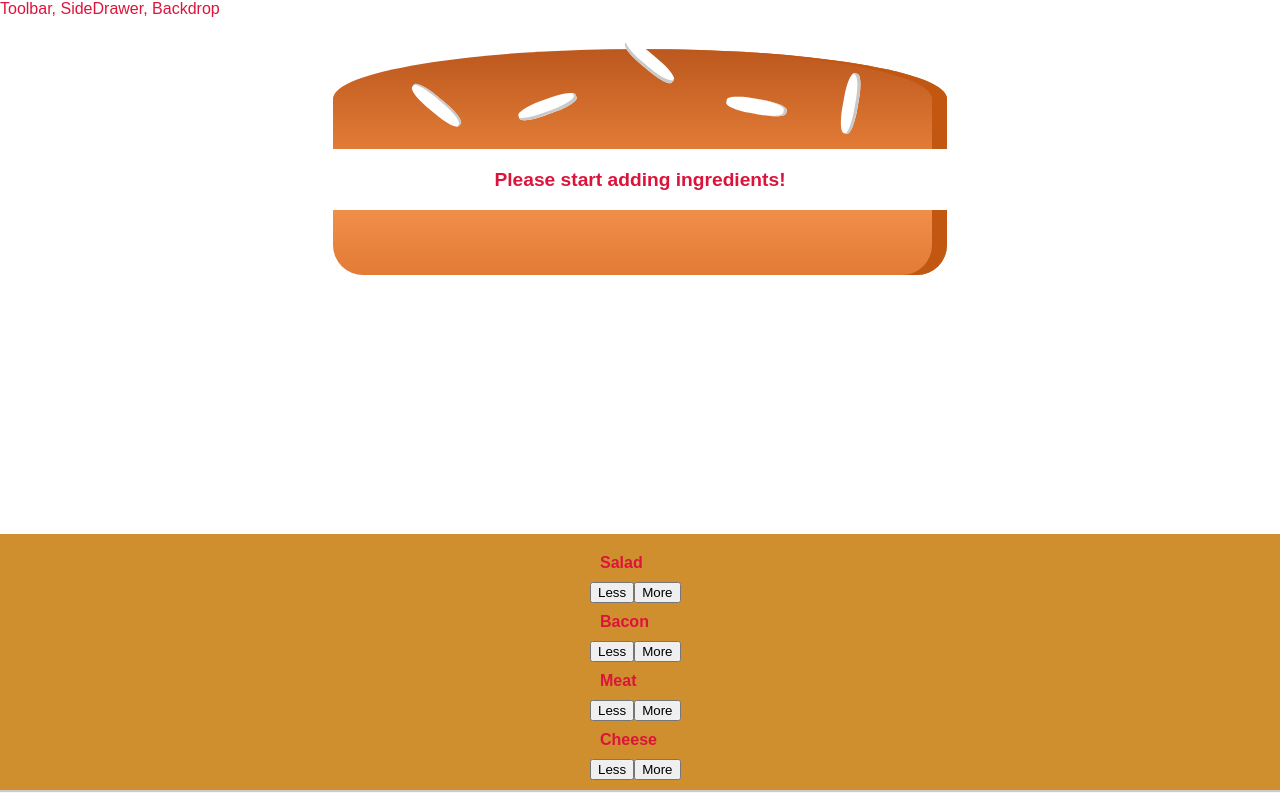
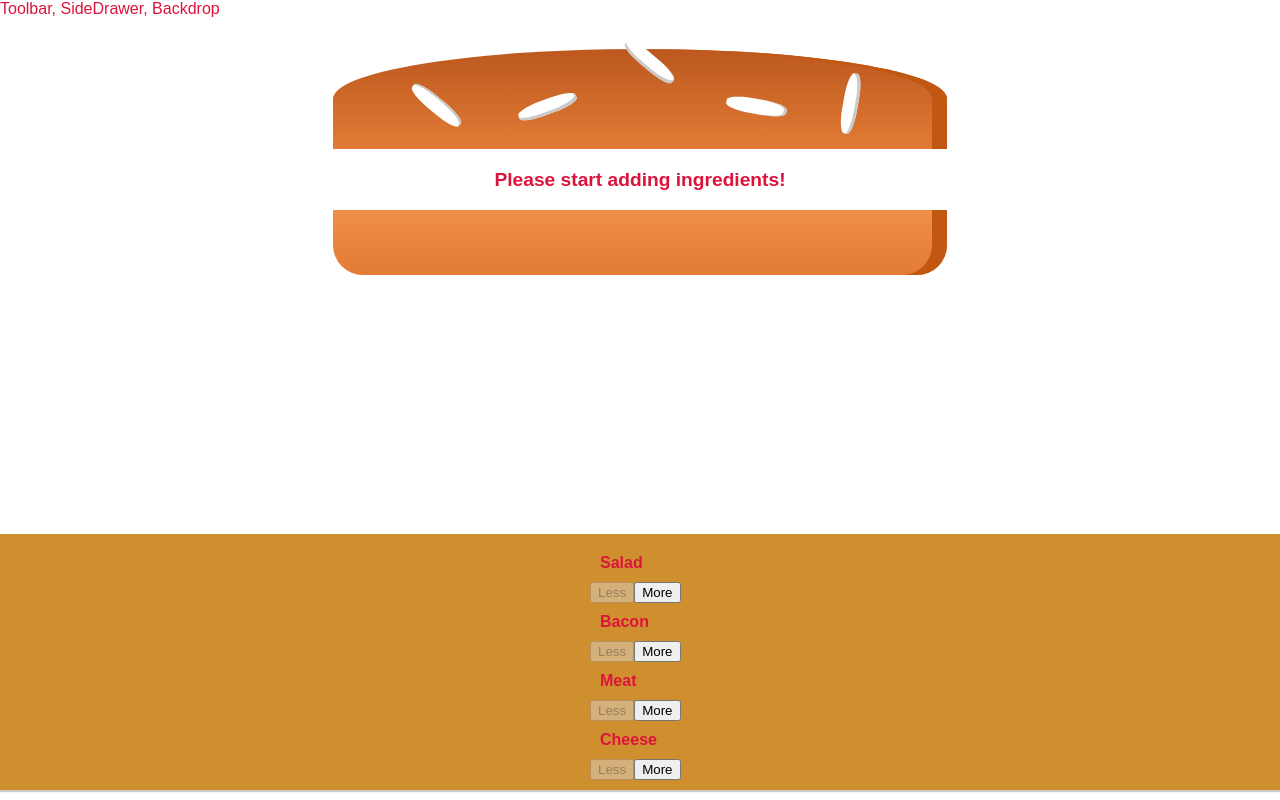
Before and after one commit to dccfmatos/Build-a-Burger, a React (Create React App) app: page / in a window 1280 px wide. Built offline with nearby package versions, Linux system fonts and the light colour scheme.

Commit message:
disable button

```diff
--- a/src/components/Burger/BuildControls/BuildControl/BuildControl.js
+++ b/src/components/Burger/BuildControls/BuildControl/BuildControl.js
@@ -4,8 +4,15 @@
 const buildControl = (props) => (
     <div className= {style.buildControl}>
         <div className= {style.Label}>{props.label}</div>
-        <button className= {style.Less}>Less</button>
-        <button className= {style.More} onClick={props.added}>More</button>
+        <button
+            className= {style.Less}
+            onClick={props.removed}
+            disabled={props.disabled}>Less</button>
+            {/*if ingredient is at 0 button gets disabled */}
+
+        <button
+            className= {style.More}
+            onClick={props.added}>More</button>
     </div>
 
 );
--- a/src/components/Burger/BuildControls/BuildControls.js
+++ b/src/components/Burger/BuildControls/BuildControls.js
@@ -17,7 +17,10 @@
             label={ctrl.label}//into a BuildControl where
             //we set a key (can be label because it is always different)
             //and pass a label
-            added={() => props.ingredientAdded(ctrl.type)}/>
+            added={() => props.ingredientAdded(ctrl.type)}
+            removed={() => props.ingredientRemoved(ctrl.type)}
+            disabled={props.disabled[ctrl.type]}
+            />
         ))}
     </div>
 );
--- a/src/containers/BurgerBuilder/BurgerBuilder.js
+++ b/src/containers/BurgerBuilder/BurgerBuilder.js
@@ -41,16 +41,41 @@
 
     removeIngredientHandler = (type) => {
 
+        const oldCount = this.state.ingredients[type];
+            if (oldCount <= 0){
+                return;
+            }
+        const updatedCount = oldCount - 1;
+        const updatedIngredients = {
+           ...this.state.ingredients
+       };
+       updatedIngredients[type] = updatedCount;
+
+       const priceDeduction = INGREDIENT_PRICES[type];
+       const oldPrice = this.state.totalPrice;
+       const newPrice = oldPrice - priceDeduction;
+       this.setState({totalPrice: newPrice, ingredients: updatedIngredients});
 
     }
 
 
     render () {
+        const disableInfo = {
+                ...this.state.ingredients
+        };
+        for (let key in disableInfo) {
+            disableInfo[key] = disableInfo[key] <= 0
+        }
+        //{salad: true, meat: false, ...}
+        //if ingredient is at 0 button gets disabled
+
         return (
             <Aux>
                 <Burger ingredients={this.state.ingredients}/>
                 <BuildControls
                     ingredientAdded={this.addIngredientHandler}
+                    ingredientRemoved={this.removeIngredientHandler}
+                    disabled={disableInfo}
                 />
             </Aux>
         );
```
